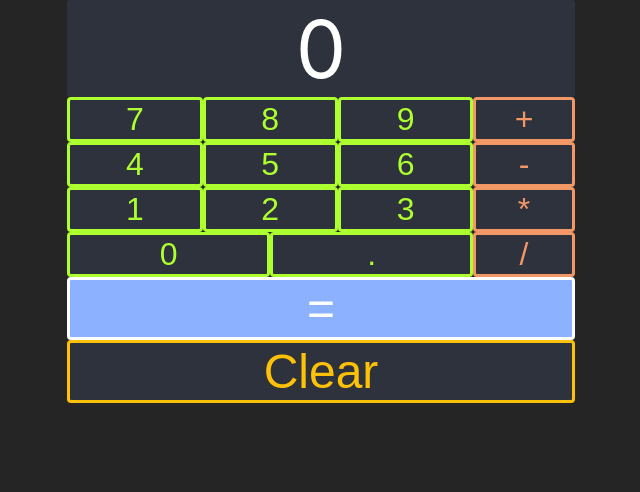
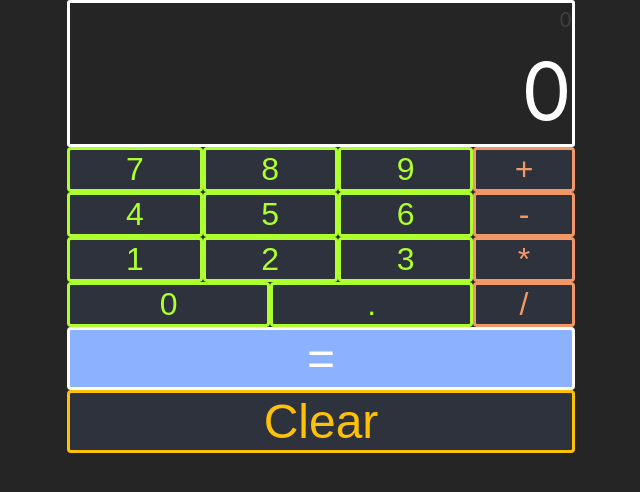
Before and after one commit to loschenbd/react-calculator, a React (Create React App) app: page / in a window 1280 px wide. Shown: the top 492 px of the page, without its empty margins (319-959 px from the left). Built offline with nearby package versions, Linux system fonts and the light colour scheme.

Commit message:
Setup display for previous and current numbers.

```diff
--- a/src/App.js
+++ b/src/App.js
@@ -26,7 +26,7 @@ class App extends Component {
 
     this.state = {
       currentNumber: "0",
-      prevNumber: undefined,
+      prevNumber: "0",
       display: "0",
       operation: undefined
     }
@@ -50,11 +50,17 @@ class App extends Component {
   }
 
   useOperator = (operator) => {
-  console.log("Use Operator " + operator)
+    this.setState({ operation: operator});
+    if (this.state.currentNumber === "0") {return this.setState({ currentNumber: "input a number"})}
+    if (this.state.prevNumber !== "0") {
+      this.evaluate()
+    }
+    this.setState({ prevNumber: this.state.currentNumber});
+    this.setState({ currentNumber: operator});
   }
 
   evaluate = () => {
-    console.log("perform evaluation")
+    this.setState({ currentNumber: math.evaluate(`${this.state.currentNumber} ${this.state.operation} {$this.state.prevNumber}`)})
   }
     /* if (val does not start with multiple zeros) {
   set state to button value;
@@ -81,7 +87,10 @@ class App extends Component {
   render() {
     return (
       <div className="App">
-        <Display input={this.state.currentNumber}/>
+        <Display
+          currentNumber={this.state.currentNumber}
+          prevNumber={this.state.prevNumber}
+        />
         <div className="button-container">
         <div className="num-container">
         <NumButtons handleClick={this.concatNumber}/>
@@ -89,7 +98,7 @@ class App extends Component {
         <div className="op-container">
         <OperatorButtons handleClick={this.useOperator}/>
         </div>
-        <EvalButton handleEval={() => this.setState({input: math.evaluate(this.state.input)})}>=</EvalButton>
+        <EvalButton handleEvaluate={this.evaluate}>=</EvalButton>
         <ClearButton handleClear={this.clear}>Clear</ClearButton>
         </div>
 
--- a/src/components/buttons/EvalButton.js
+++ b/src/components/buttons/EvalButton.js
@@ -4,7 +4,7 @@ const EvalButton = (props) => {
   return (
     <div>
       <button
-        onClick={props.handleEval}
+        onClick={props.handleEvaluate}
         id="equals">
         {props.children}
       </button>
--- a/src/components/display/Display.js
+++ b/src/components/display/Display.js
@@ -3,7 +3,8 @@ import React from 'react';
 const Display = (props) => {
   return (
     <div id="display">
-      {props.input}
+      <span className="prev-number">{props.prevNumber}</span>
+      <span className="current-number">{props.currentNumber}</span>
     </div>
   );
 };
--- a/src/components/display/display.css
+++ b/src/components/display/display.css
@@ -1,5 +1,23 @@
 #display {
     font-size: 5em;
-    background-color: #2D323C;
+    background-color: #252525;
     border-radius: 3px;
+    border: 3px solid white;
+    display: flex;
+    flex-direction: column;
+
 }
+
+.prev-number {
+    margin: 1% 0;
+    font-size: .25em;
+    color: #404040;
+    text-align: right;
+}
+
+.current-number {
+    margin: 1% 0;
+    width: 100%;
+    text-align: right;
+
+}
```
